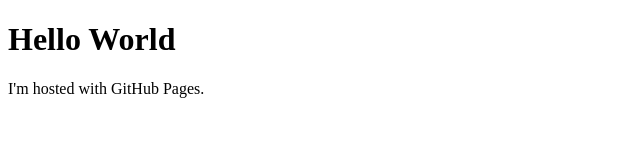
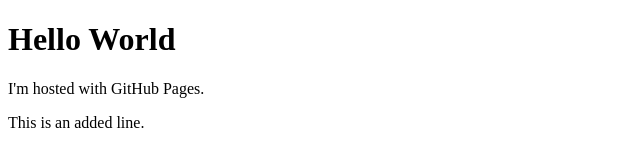
Before and after one commit to jcupak/jcupak.github.io, a plain HTML site: page index.html in a window 1280 px wide. Shown: the whole page, without its empty margins (0-640 px from the left). Drawn offline with Linux system fonts and the light colour scheme.

Commit message:
Update index.html
Updated initial file

```diff
--- a/index.html
+++ b/index.html
@@ -5,5 +5,6 @@
   <body>
     <h1>Hello World</h1>
     <p>I'm hosted with GitHub Pages.</p>
+    <p>This is an added line.</p>
   </body>
 </html>
```
